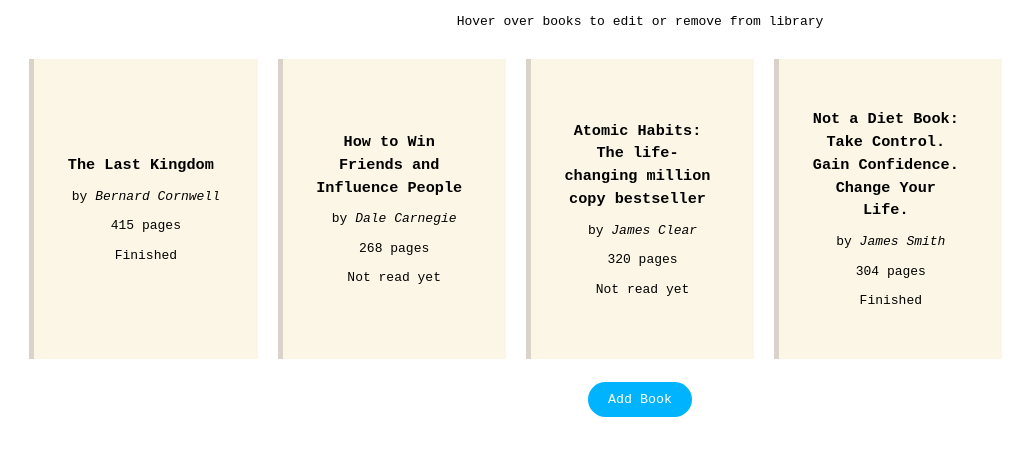
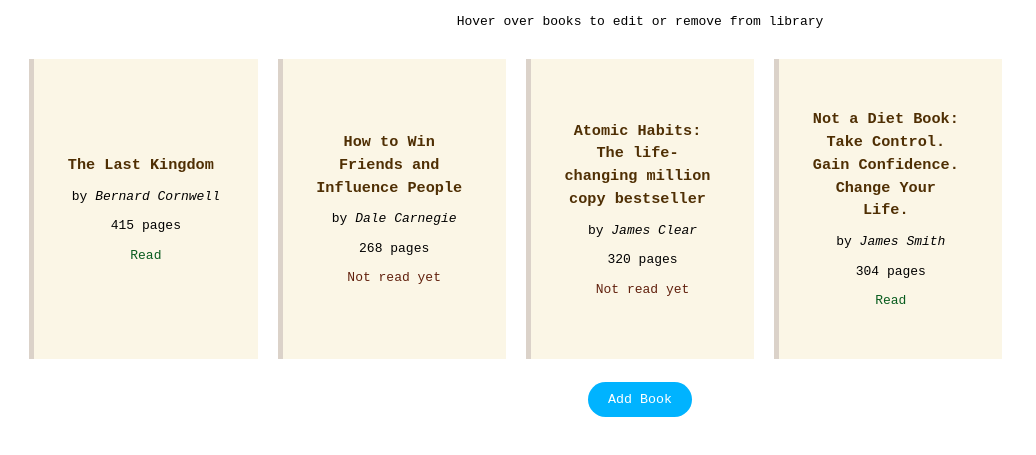
Before and after one commit to 9bp7/library, a plain HTML site: page index.html in a window 1280 px wide. Shown: the part 53-508 px from the top of the page, without its empty margins (0-1036 px from the left). Drawn offline with Linux system fonts and the light colour scheme.

Commit message:
Added some colouring to text

```diff
--- a/index.html
+++ b/index.html
@@ -94,9 +94,9 @@
                 <p>by <i>${myLibrary[i].author}</i></p>
                 <p>${myLibrary[i].pages} pages</p>`
             if(myLibrary[i].read) {
-                book.innerHTML += `<p>Finished</p>`;
+                book.innerHTML += `<p class="grn">Read</p>`;
             } else {
-                book.innerHTML += `<p>Not read yet</p>`;
+                book.innerHTML += `<p class="red">Not read yet</p>`;
             }
             book.innerHTML += `<button class="book-edit no-show">Edit</button>`;
           } else {
--- a/styles.css
+++ b/styles.css
@@ -99,6 +99,7 @@ p {
 h3 {
     margin-bottom: 10px;
     margin-right: 10px;
+    color: #4f2f04;
 }
 
 p:not(:last-of-type) {
@@ -189,3 +190,11 @@ button:hover {
 button:active {
     filter: brightness(0.8);
 }
+
+.grn {
+    color: #085c1e;
+}
+
+.red {
+    color: #61200d;
+}
```
